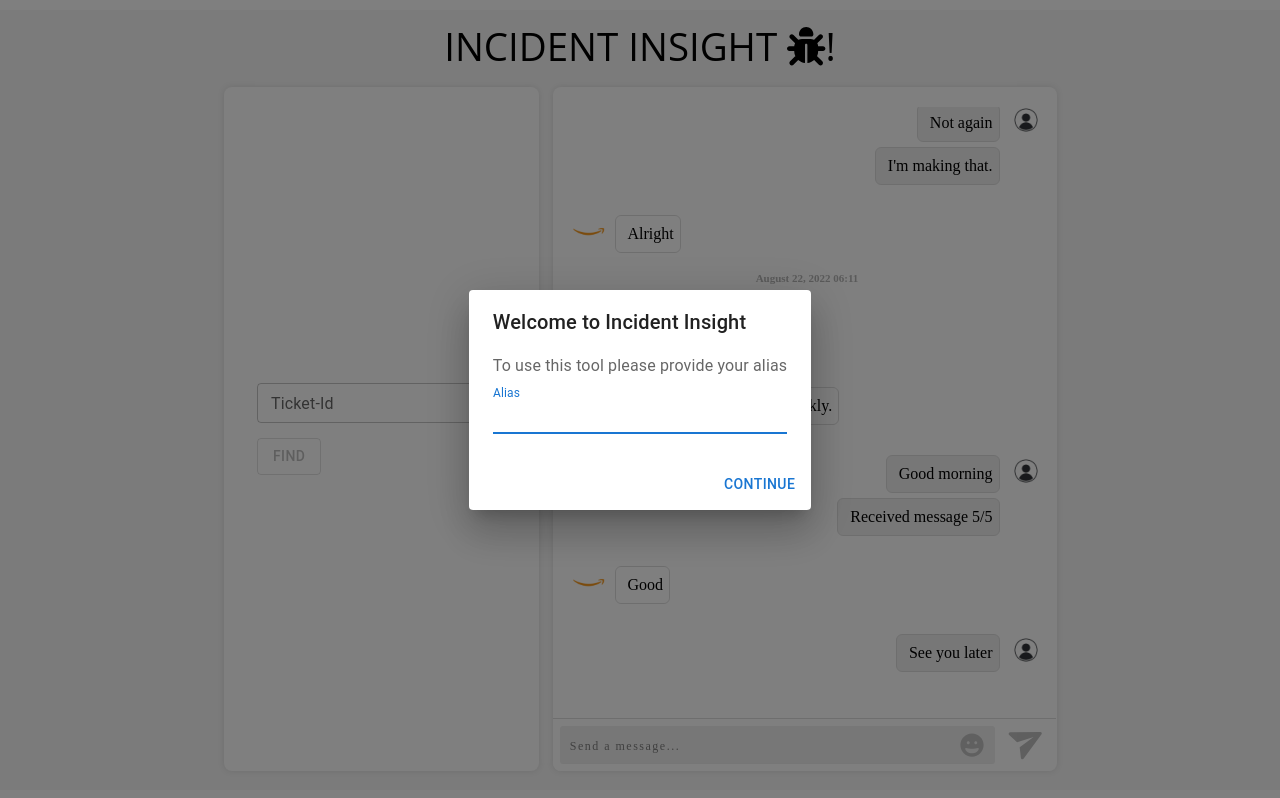
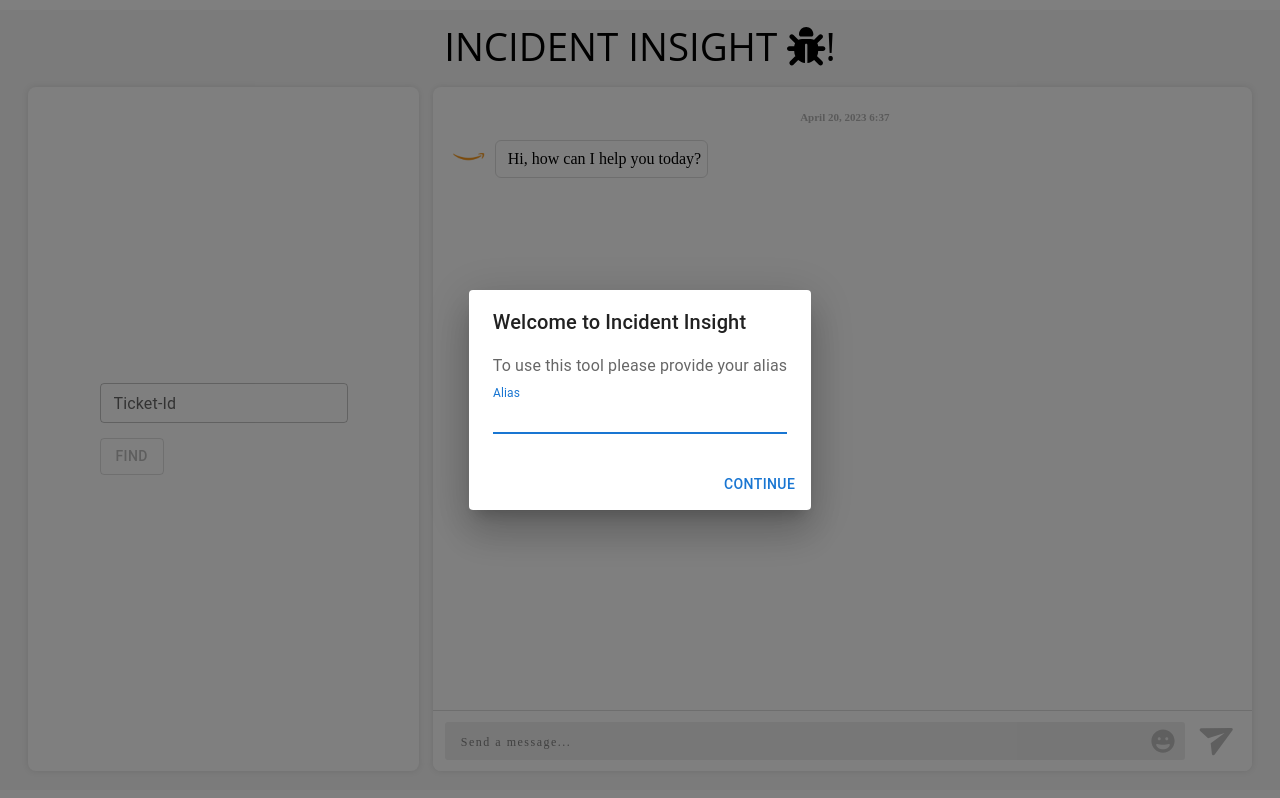
Before and after one commit to kpps17/incident-summariser, a React (Create React App) app: page / in a window 1280 px wide. Built offline with nearby package versions, Linux system fonts and the light colour scheme.

Commit message:
integration with send api and css set for chat section

```diff
--- a/src/Components/TicketDetailsComponent/style.css
+++ b/src/Components/TicketDetailsComponent/style.css
@@ -3,5 +3,5 @@
     background-color: #fff;
     border-radius: 8px;
     height: 100%;
-    width: 25%;
+    width: 31%;
 }
--- a/src/Components/UserChatComponent/ChatMessageEditor.jsx
+++ b/src/Components/UserChatComponent/ChatMessageEditor.jsx
@@ -43,7 +43,7 @@ export default class ChatMessageEditor extends React.PureComponent {
         }
         restHelper(endpoint, payload)
             .then((res) => {
-                this.handleSendMessage(true, res.data.data)
+                this.handleSendMessage(true, res.data.response)
             })
     }
 
--- a/src/Components/UserChatComponent/UserChatComponent.jsx
+++ b/src/Components/UserChatComponent/UserChatComponent.jsx
@@ -49,29 +49,9 @@ export default class UserChatComponent extends React.PureComponent {
                     profil: chatBot,
                     data: [
                         {
-                            datetime: "August 21, 2022 19:45",
+                            datetime: DateTime.get_datetime(),
                             messages: [
-                                {is_contact: true, text: "Hi"},
-                                {is_contact: true, text: "How are you ?"},
-                                {is_contact: false, text: "Good morning"},
-                                {is_contact: false, text: "I'm fine, thanks !"},
-                                {is_contact: true, text: "Super"},
-                                {is_contact: true, text: "Have you finish to do yours packs ?"},
-                                {is_contact: false, text: "Not again"},
-                                {is_contact: false, text: "I'm making that."},
-                                {is_contact: true, text: "Alright"}
-                            ]
-                        },
-                        {
-                            datetime: "August 22, 2022 06:11",
-                            messages: [
-                                {is_contact: true, text: "Hi"},
-                                {is_contact: true, text: "I'm waiting for you."},
-                                {is_contact: true, text: "Please, try to make that quickly."},
-                                {is_contact: false, text: "Good morning"},
-                                {is_contact: false, text: "Received message 5/5"},
-                                {is_contact: true, text: "Good"},
-                                {is_contact: false, text: "See you later"},
+                                {is_contact: true, text: "Hi, how can I help you today?"},
                             ]
                         }
                     ]
--- a/src/Components/UserChatComponent/lchat.css
+++ b/src/Components/UserChatComponent/lchat.css
@@ -12,7 +12,7 @@ div.left-chat-msg {
   display: inline-flex;
   margin-bottom: 15px;
   margin-top: 15px;
-  width: 60%; }
+  width: 80%; }
   div.left-chat-msg div.user-profil {
     min-height: 32px;
     min-width: 32px; }
--- a/src/Components/UserChatComponent/style.css
+++ b/src/Components/UserChatComponent/style.css
@@ -3,5 +3,5 @@
     box-shadow: 0 0 6px #ddd;
     background-color: #fff;
     border-radius: 8px;
-    width: 40%;
+    width: 65%;
 }
```
